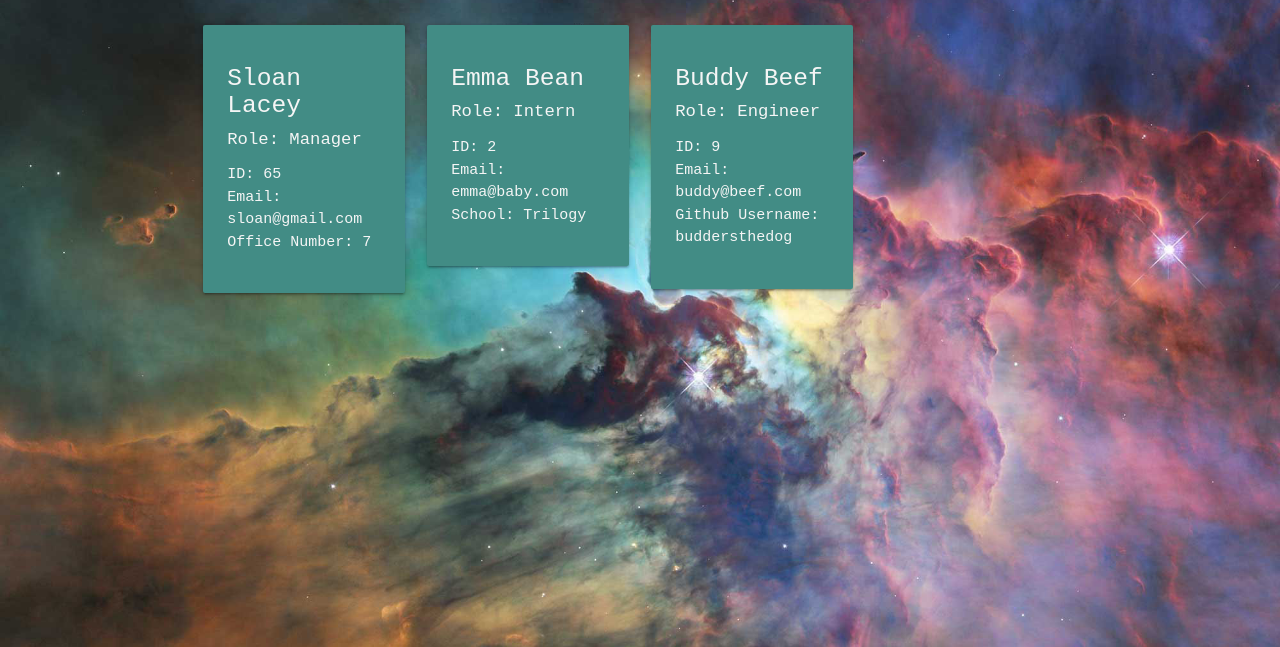
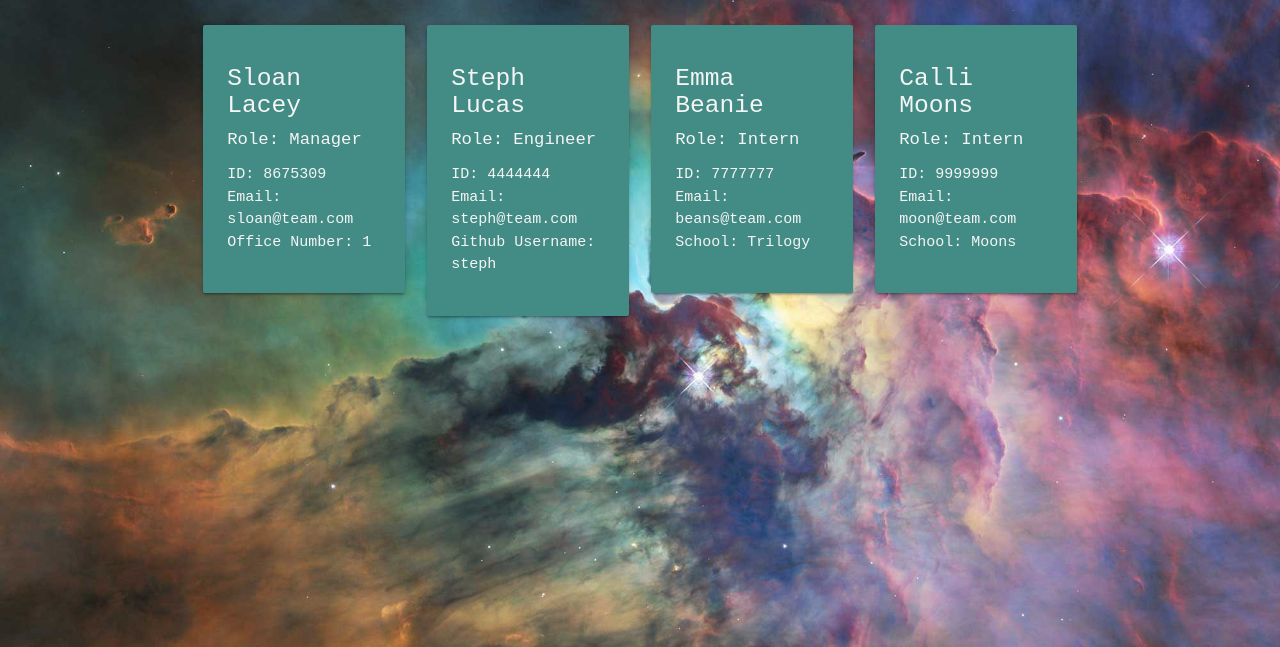
Before and after one commit to sloanlacey/profile-generator, a website: page dist/new-team.html in a window 1280 px wide. Shown: the part 153-800 px from the top of the page. Drawn offline with nearby package versions, Linux system fonts and the light colour scheme.

```diff
--- a/dist/new-team.html
+++ b/dist/new-team.html
@@ -23,29 +23,39 @@
                 <h5>Sloan Lacey</h5>
                 <h6>Role: Manager</h6>
                 <ul>
-                    <li>ID: 65</li>
-                    <li>Email: sloan@gmail.com</li>
-                    <li>Office Number: 7</li>
+                    <li>ID: 8675309</li>
+                    <li>Email: sloan@team.com</li>
+                    <li>Office Number: 1</li>
                 </ul>
             </div>
         </div><div class="col s12 m12 l3">
             <div class="card-panel" style="background-color: #428C85; color: #f5f5f5;">
-                <h5>Emma Bean</h5>
+                <h5>Steph Lucas</h5>
+                <h6>Role: Engineer</h6>
+                <ul>
+                    <li>ID: 4444444</li>
+                    <li>Email: steph@team.com</li>
+                    <li>Github Username: steph</li>
+                </ul>
+            </div>
+        </div><div class="col s12 m12 l3">
+            <div class="card-panel" style="background-color: #428C85; color: #f5f5f5;">
+                <h5>Emma Beanie</h5>
                 <h6>Role: Intern</h6>
                 <ul>
-                    <li>ID: 2</li>
-                    <li>Email: emma@baby.com</li>
+                    <li>ID: 7777777</li>
+                    <li>Email: beans@team.com</li>
                     <li>School: Trilogy</li>
                 </ul>
             </div>
         </div><div class="col s12 m12 l3">
             <div class="card-panel" style="background-color: #428C85; color: #f5f5f5;">
-                <h5>Buddy Beef</h5>
-                <h6>Role: Engineer</h6>
+                <h5>Calli Moons</h5>
+                <h6>Role: Intern</h6>
                 <ul>
-                    <li>ID: 9</li>
-                    <li>Email: buddy@beef.com</li>
-                    <li>Github Username: buddersthedog</li>
+                    <li>ID: 9999999</li>
+                    <li>Email: moon@team.com</li>
+                    <li>School: Moons</li>
                 </ul>
             </div>
         </div></div>
```
Also changed, not shown: README.md, 1 other file.
